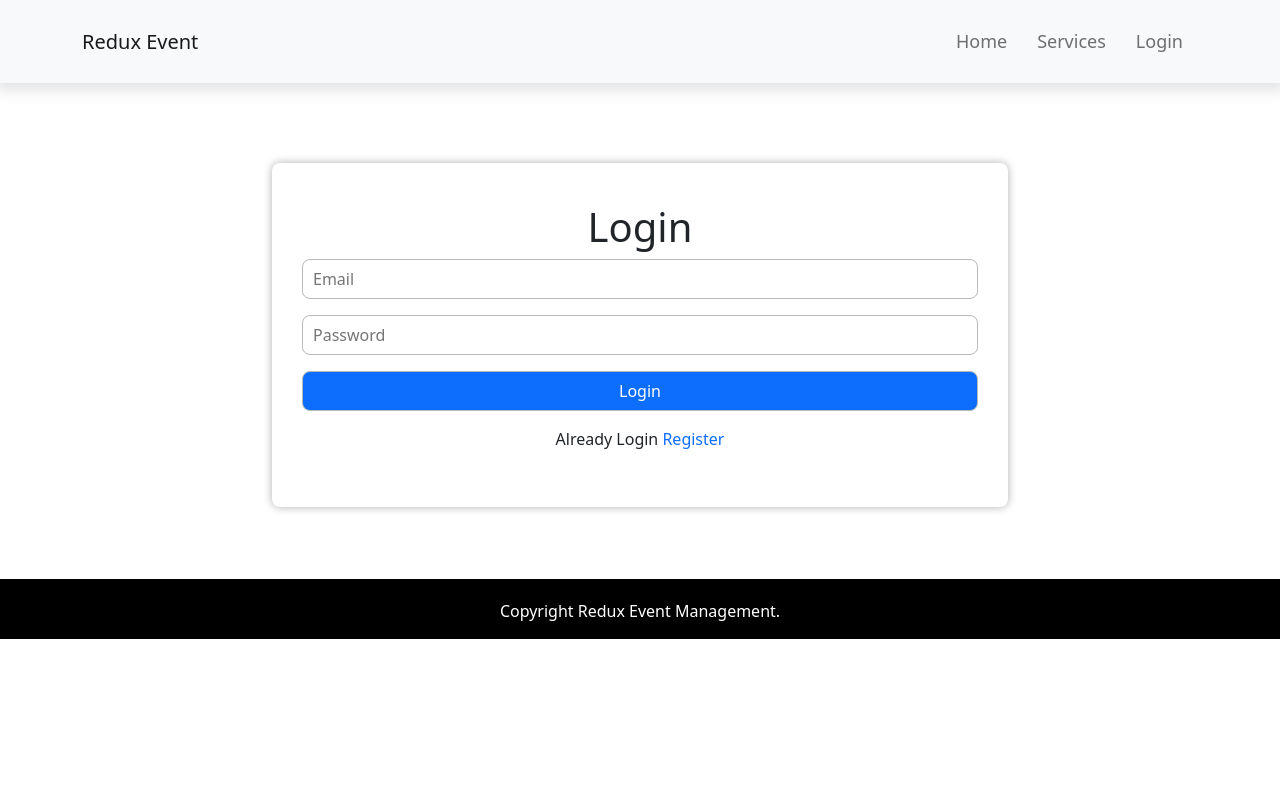
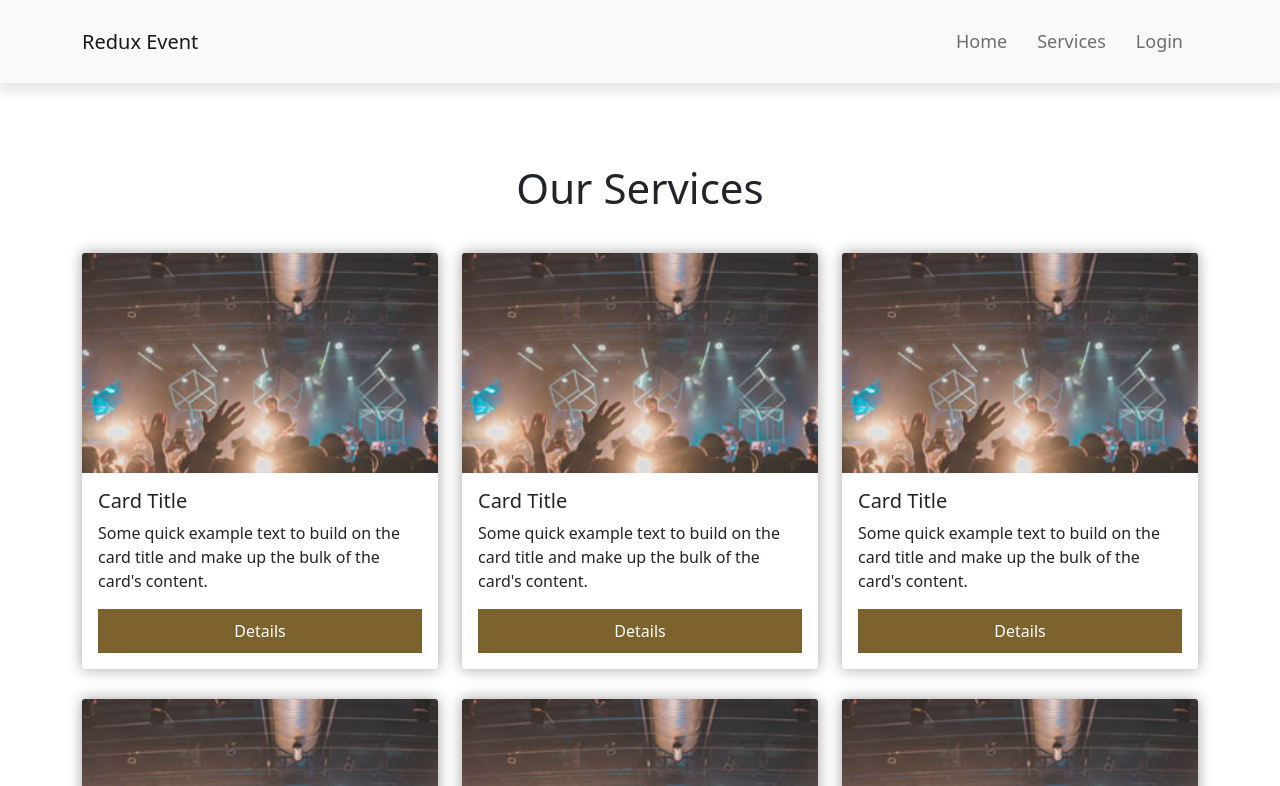
Before and after one commit to akhlakuzzalal/redux-event, a React (Create React App) app: page /services in a window 1280 px wide. Before the commit this address led to /login. Shown: the top 786 px of the page. Built offline with nearby package versions, Linux system fonts and the light colour scheme; no server answers.

Commit message:
[Mod] - design update

```diff
--- a/src/App.js
+++ b/src/App.js
@@ -4,7 +4,7 @@
 import Login from "./Components/Pages/Login/Login";
 import NotFound from "./Components/Pages/NotFound/NotFound";
 import Registation from "./Components/Pages/Registation/Registation";
-import Service from "./Components/Pages/Service/Service";
+import Services from "./Components/Pages/Services/Services";
 import PrivateRoute from "./Components/PrivateRoute/PrivateRoute";
 import Footer from "./Components/Section/Footer/Footer";
 import Header from "./Components/Section/Header/Header";
@@ -19,14 +19,15 @@
         <Route path="/home" element={<Home />}></Route>
         <Route path="/login" element={<Login />}></Route>
         <Route path="/register" element={<Registation />}></Route>
-        <Route
+        <Route path="/services" element={<Services />}></Route>
+        {/* <Route
           path="/services"
           element={
             <PrivateRoute>
               <Service></Service>
             </PrivateRoute>
           }
-        ></Route>
+        ></Route> */}
         <Route path="*" element={<NotFound />}></Route>
       </Routes>
       <Footer></Footer>
--- a/src/Components/Pages/Login/Login.css
+++ b/src/Components/Pages/Login/Login.css
@@ -1,5 +1,6 @@
 .login-page {
     padding: 80px 0;
+    height: 95vh;
 }
 .login-part input {
     width: 100%;
--- a/src/Components/Pages/Registation/Registation.js
+++ b/src/Components/Pages/Registation/Registation.js
@@ -19,7 +19,7 @@
       <div className="row">
         <div className="col-md-8 offset-md-2">
         <div className="login-part">
-          <h1>Reg Form</h1>
+          <h1>Registration</h1>
           <form onSubmit={handleSubmit(onSubmit)}>
             <input required placeholder="Enter Your Name" {...register("name")} />
             <input required placeholder="Enter Your Email" {...register("email")} />
--- a/src/Components/Pages/Service/Service.js
+++ /dev/null
@@ -1,11 +0,0 @@
-import React from 'react';
-
-const Service = () => {
-    return (
-        <div>
-
-        </div>
-    );
-};
-
-export default Service;
--- /dev/null
+++ b/src/Components/Pages/Services/Services.js
@@ -0,0 +1,12 @@
+import React from 'react';
+import Service from '../../Section/Service/Service';
+
+const Services = () => {
+    return (
+        <div>
+            <Service></Service>
+        </div>
+    );
+};
+
+export default Services;
```
Also changed, not shown: src/Components/Pages/ServiceDetails/ServiceDetails.js (+11 -0 lines).
